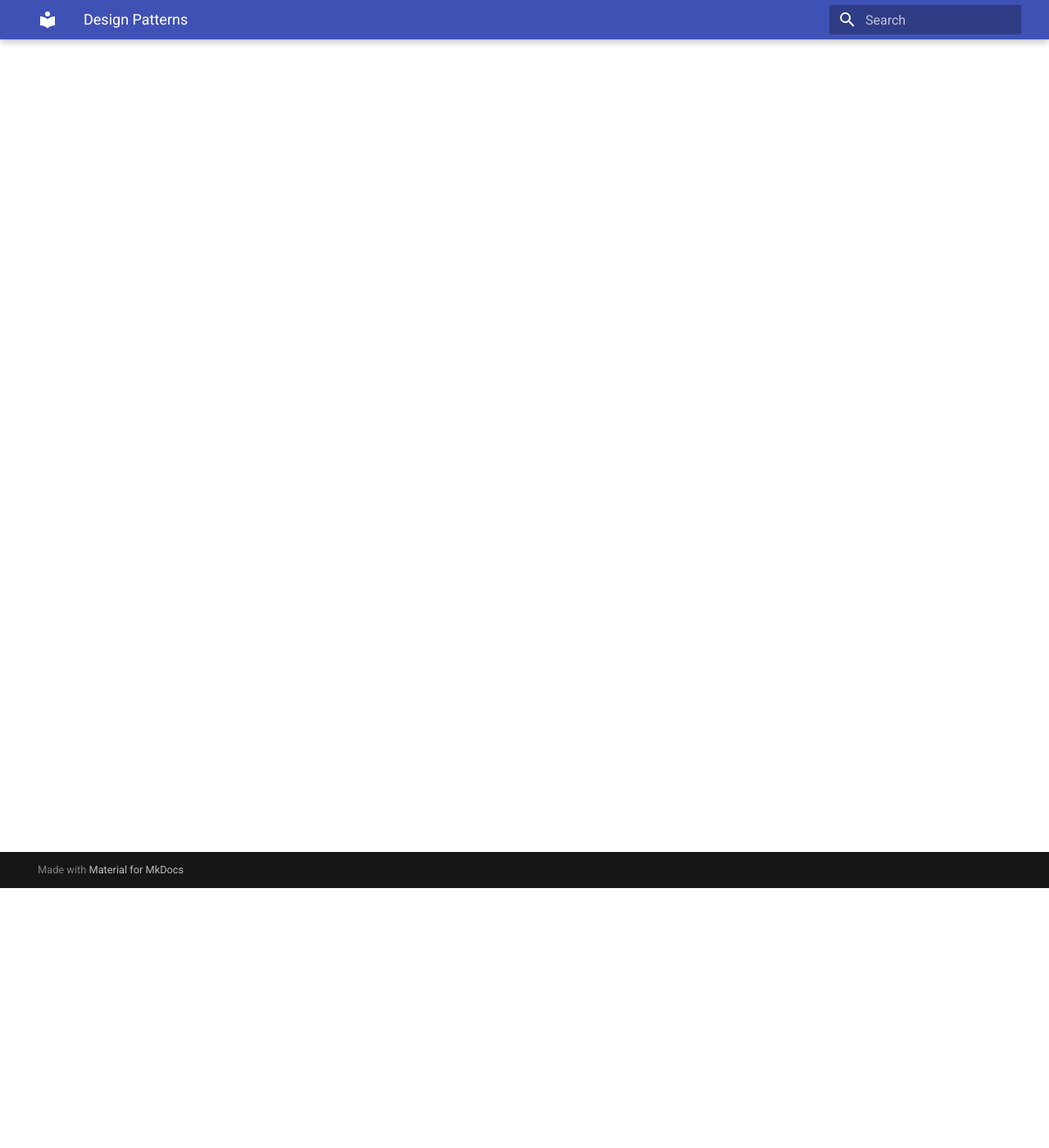
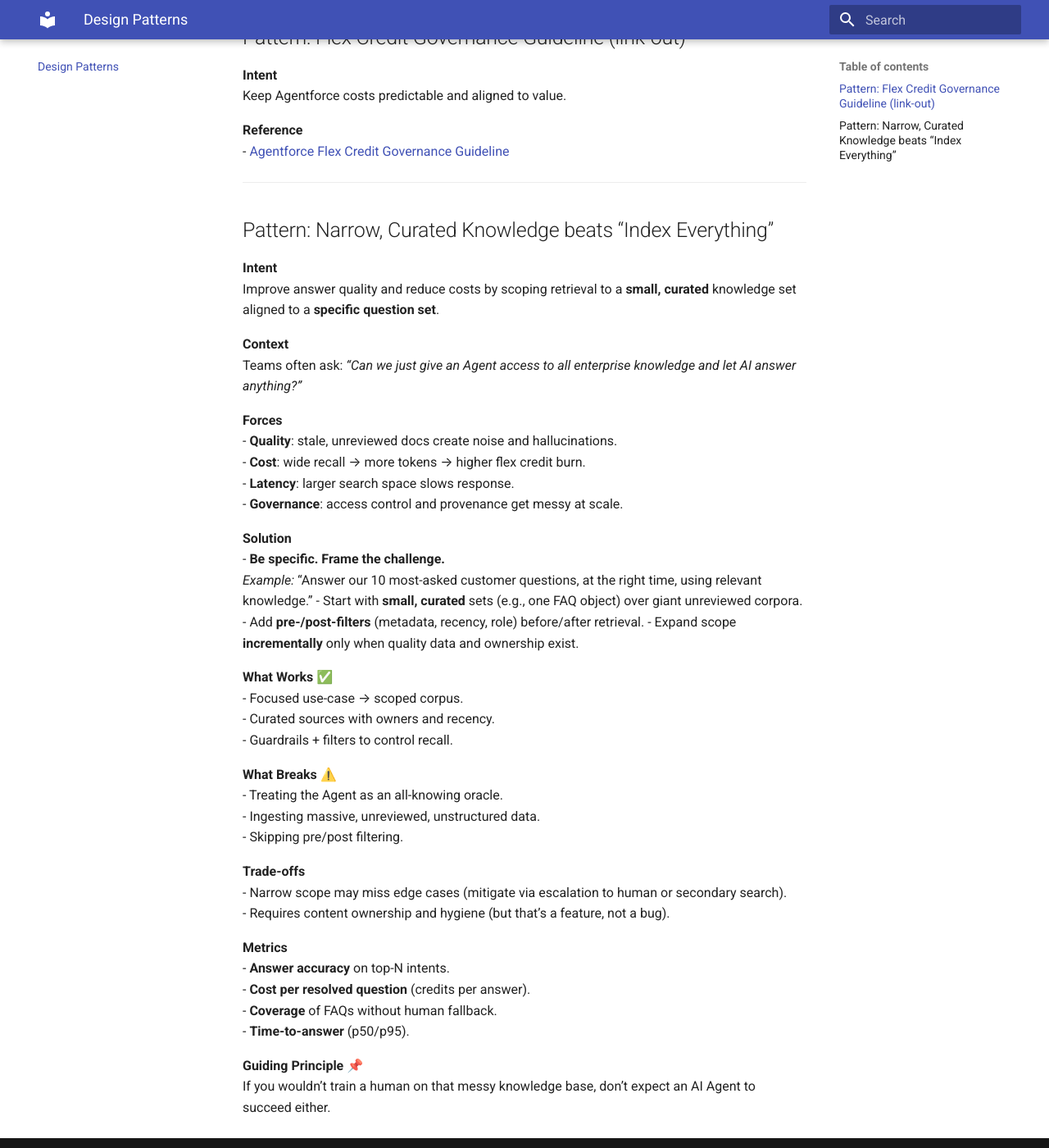
Before and after one commit to botbot-priv/the-very-simple-list-of-agentforce-best-practices, an MkDocs documentation site: the page built from docs/design-patterns.md, in a window 1280 px wide and 1400 px high, scrolled down 317 px. Shown: the whole window at 82% size. Built offline with MkDocs 1.6.1 and Material for MkDocs 9.7.7, drawn with Linux system fonts in a browser that asks for light colours; some of the changed text lies outside the part shown.

Commit message:
Design Patterns: add Flex Credit Governance (link) and Narrow/Curated pattern

```diff
--- a/docs/design-patterns.md
+++ b/docs/design-patterns.md
@@ -1,3 +1,59 @@
 # Design Patterns
 
-_TODO: Document recommended design patterns for Agentforce projects._
+Reusable solutions and gotchas for Agentforce architecture. Each entry follows a simple template: **Intent → Context → Forces → Solution → Trade-offs → Anti-patterns → Metrics**.
+
+---
+
+## Pattern: Flex Credit Governance Guideline (link-out)
+
+**Intent**
+Keep Agentforce costs predictable and aligned to value.
+
+**Reference**
+- [Agentforce Flex Credit Governance Guideline](https://github.com/botbot-priv/botbot-priv.github.io/blob/master/agentforce-flex-credit-governance-guideline.md)
+
+---
+
+## Pattern: Narrow, Curated Knowledge beats “Index Everything”
+
+**Intent**
+Improve answer quality and reduce costs by scoping retrieval to a **small, curated** knowledge set aligned to a **specific question set**.
+
+**Context**
+Teams often ask: *“Can we just give an Agent access to all enterprise knowledge and let AI answer anything?”*
+
+**Forces**
+- **Quality**: stale, unreviewed docs create noise and hallucinations.
+- **Cost**: wide recall → more tokens → higher flex credit burn.
+- **Latency**: larger search space slows response.
+- **Governance**: access control and provenance get messy at scale.
+
+**Solution**
+- **Be specific. Frame the challenge.**
+  *Example:* “Answer our 10 most-asked customer questions, at the right time, using relevant knowledge.”
+- Start with **small, curated** sets (e.g., one FAQ object) over giant unreviewed corpora.
+- Add **pre-/post-filters** (metadata, recency, role) before/after retrieval.
+- Expand scope **incrementally** only when quality data and ownership exist.
+
+**What Works** ✅
+- Focused use-case → scoped corpus.
+- Curated sources with owners and recency.
+- Guardrails + filters to control recall.
+
+**What Breaks** ⚠️
+- Treating the Agent as an all-knowing oracle.
+- Ingesting massive, unreviewed, unstructured data.
+- Skipping pre/post filtering.
+
+**Trade-offs**
+- Narrow scope may miss edge cases (mitigate via escalation to human or secondary search).
+- Requires content ownership and hygiene (but that’s a feature, not a bug).
+
+**Metrics**
+- **Answer accuracy** on top-N intents.
+- **Cost per resolved question** (credits per answer).
+- **Coverage** of FAQs without human fallback.
+- **Time-to-answer** (p50/p95).
+
+**Guiding Principle** 📌
+If you wouldn’t train a human on that messy knowledge base, don’t expect an AI Agent to succeed either.
```
